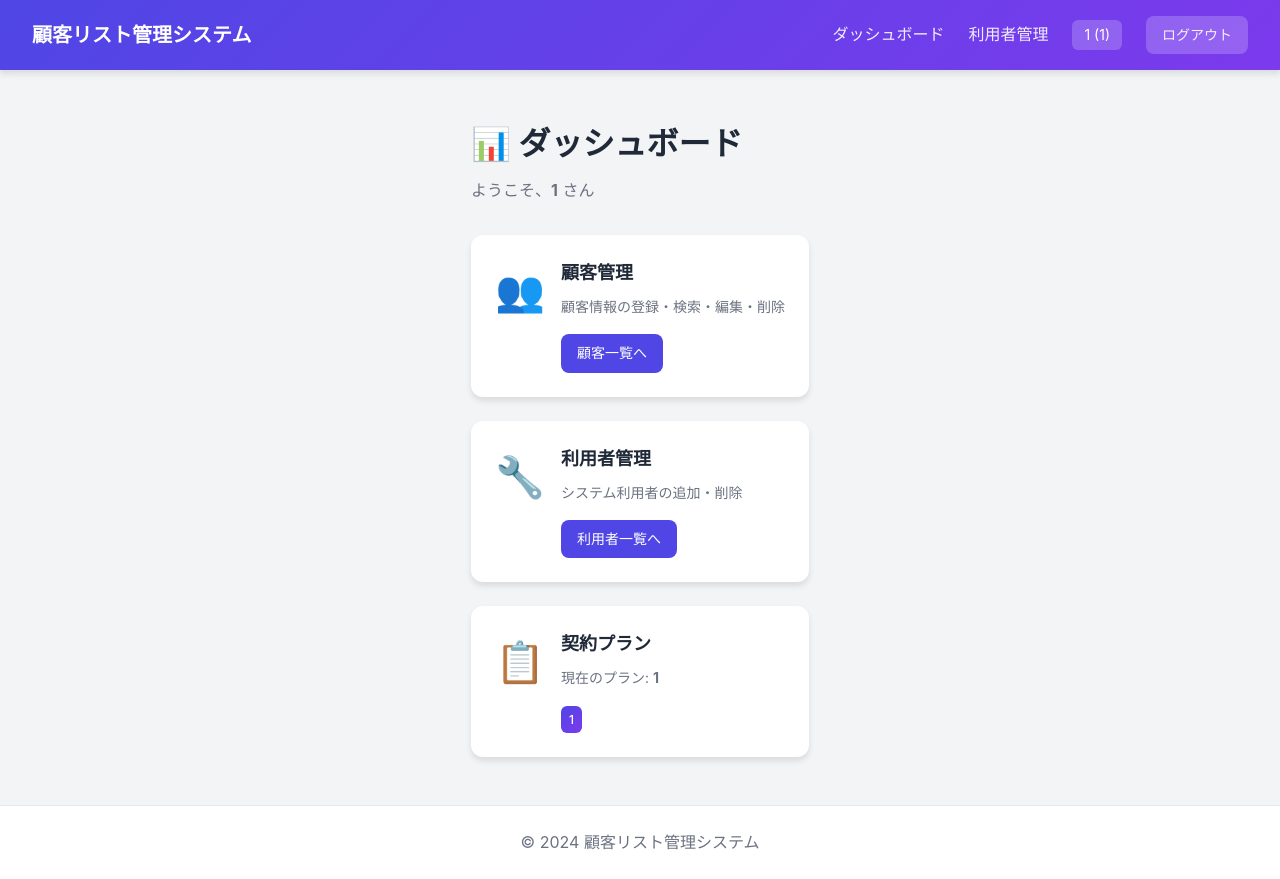
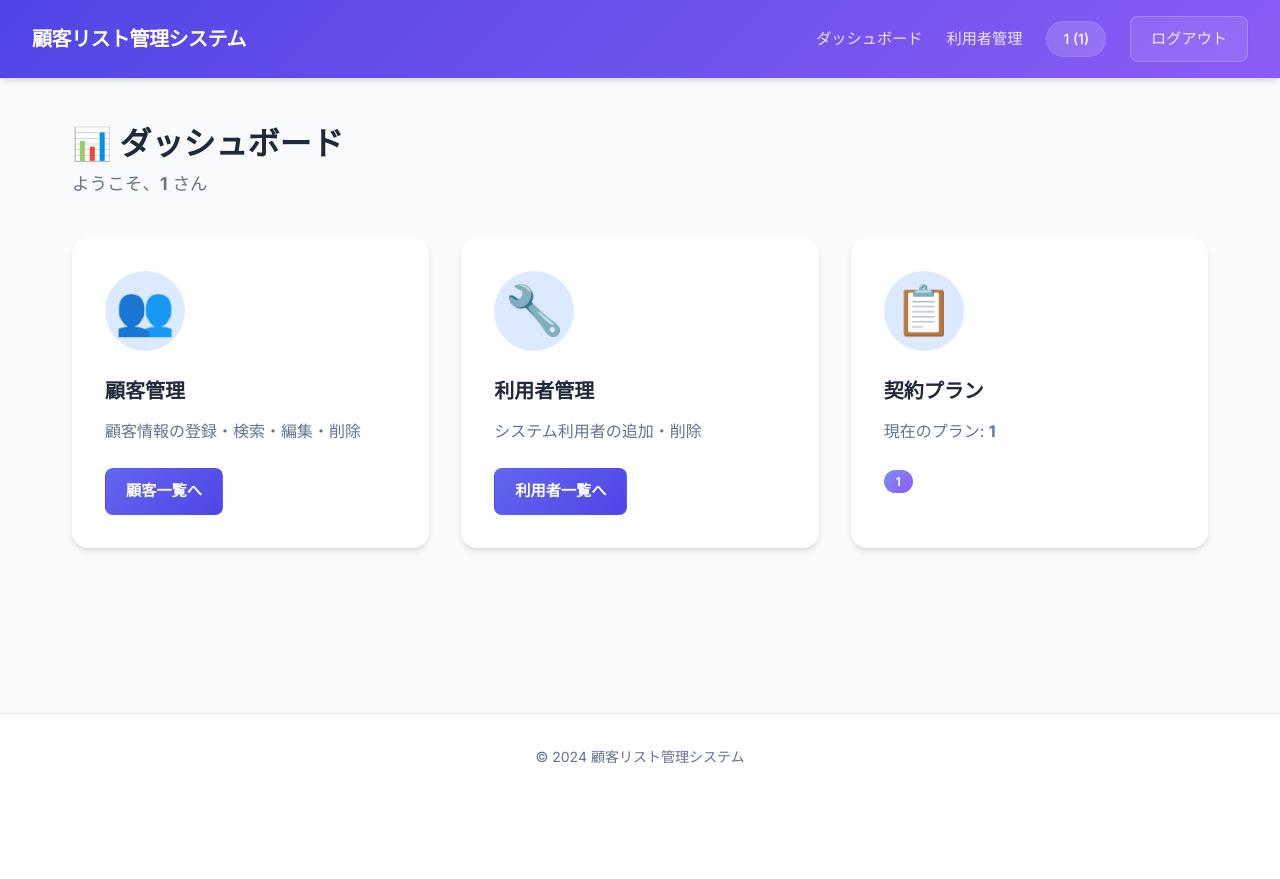
Before and after one commit to ToshiharuZZ/cuslist, a Flask app: page / in a window 1280 px wide. After the commit the page ends 764 px from the top, so only its background shows below. Run offline with Flask 3, Linux system fonts and the light colour scheme; the visitor is signed in with stand-in values (Sample User, id 1); parts of the project's set-up code (start-up, migrations or seed data) failed here and were passed over.

Commit message:
Phase 5: Refinement - UI/UX改善とセキュリティ強化完了
実装内容:
- CSRFトークン実装 (Flask-WTF)
- デザインシステム刷新 (Vanilla CSS, Inter Font)
- プレミアムUIテーマ適用 (Indigo/Slate)
- アニメーションとフィードバック改善

Reviewed-by: Reviewer Agent

```diff
--- a/app/static/css/style.css
+++ b/app/static/css/style.css
@@ -1,33 +1,72 @@
 /* ==========================================
    顧客リスト管理システム - スタイルシート
+   Theme: Modern & Premium
    ========================================== */
 
 /* CSS変数（カラーパレット） */
 :root {
-    --primary-color: #4f46e5;
-    --primary-hover: #4338ca;
-    --secondary-color: #6b7280;
+    /* プライマリカラー: 深みのあるインディゴ〜紫のグラデーション用 */
+    --primary-color: #6366f1;
+    /* Indigo 500 */
+    --primary-dark: #4f46e5;
+    /* Indigo 600 */
+    --primary-light: #818cf8;
+    /* Indigo 400 */
+    --accent-color: #8b5cf6;
+    /* Violet 500 */
+
+    /* セカンダリカラー */
+    --secondary-color: #64748b;
+    /* Slate 500 */
+    --secondary-dark: #475569;
+    /* Slate 600 */
+
+    /* 状態カラー */
     --success-color: #10b981;
+    /* Emerald 500 */
+    --success-bg: #d1fae5;
+    --success-text: #065f46;
+
     --danger-color: #ef4444;
+    /* Red 500 */
+    --danger-bg: #fee2e2;
+    --danger-text: #991b1b;
+
     --warning-color: #f59e0b;
+    /* Amber 500 */
+    --warning-bg: #fef3c7;
+    --warning-text: #92400e;
+
     --info-color: #3b82f6;
+    /* Blue 500 */
+    --info-bg: #dbeafe;
+    --info-text: #1e40af;
 
-    --bg-color: #f3f4f6;
+    /* ベースカラー */
+    --bg-color: #f8fafc;
+    /* Slate 50 */
     --card-bg: #ffffff;
-    --text-color: #1f2937;
-    --text-muted: #6b7280;
-    --border-color: #e5e7eb;
+    --text-main: #1e293b;
+    /* Slate 800 */
+    --text-muted: #64748b;
+    /* Slate 500 */
+    --border-color: #e2e8f0;
+    /* Slate 200 */
 
-    --shadow-sm: 0 1px 2px rgba(0, 0, 0, 0.05);
-    --shadow-md: 0 4px 6px rgba(0, 0, 0, 0.1);
-    --shadow-lg: 0 10px 15px rgba(0, 0, 0, 0.1);
+    /* シャドウ - ソフトで深みのある影 */
+    --shadow-sm: 0 1px 2px 0 rgba(0, 0, 0, 0.05);
+    --shadow-md: 0 4px 6px -1px rgba(0, 0, 0, 0.1), 0 2px 4px -1px rgba(0, 0, 0, 0.06);
+    --shadow-lg: 0 10px 15px -3px rgba(0, 0, 0, 0.1), 0 4px 6px -2px rgba(0, 0, 0, 0.05);
+    --shadow-xl: 0 20px 25px -5px rgba(0, 0, 0, 0.1), 0 10px 10px -5px rgba(0, 0, 0, 0.04);
 
+    /* 角丸 */
     --radius-sm: 0.375rem;
     --radius-md: 0.5rem;
-    --radius-lg: 0.75rem;
+    --radius-lg: 1rem;
+    --radius-xl: 1.5rem;
 }
 
-/* リセット */
+/* リセット & 基本設定 */
 *,
 *::before,
 *::after {
@@ -37,24 +76,33 @@
 }
 
 body {
-    font-family: -apple-system, BlinkMacSystemFont, 'Segoe UI', Roboto, 'Helvetica Neue', Arial, sans-serif;
+    font-family: 'Inter', -apple-system, BlinkMacSystemFont, 'Segoe UI', Roboto, sans-serif;
     background-color: var(--bg-color);
-    color: var(--text-color);
+    color: var(--text-main);
     line-height: 1.6;
     min-height: 100vh;
     display: flex;
     flex-direction: column;
+    -webkit-font-smoothing: antialiased;
 }
 
-/* ナビゲーションバー */
+a {
+    transition: color 0.2s ease;
+}
+
+/* ナビゲーションバー - グラスモーフィズム風 */
 .navbar {
-    background: linear-gradient(135deg, var(--primary-color), #7c3aed);
+    background: linear-gradient(135deg, var(--primary-dark), var(--accent-color));
     color: white;
     padding: 1rem 2rem;
     display: flex;
     justify-content: space-between;
     align-items: center;
     box-shadow: var(--shadow-md);
+    position: sticky;
+    top: 0;
+    z-index: 100;
+    backdrop-filter: blur(10px);
 }
 
 .navbar-brand a {
@@ -62,6 +110,10 @@
     text-decoration: none;
     font-size: 1.25rem;
     font-weight: 700;
+    letter-spacing: -0.025em;
+    display: flex;
+    align-items: center;
+    gap: 0.5rem;
 }
 
 .navbar-menu {
@@ -71,37 +123,51 @@
 }
 
 .navbar-menu a {
-    color: rgba(255, 255, 255, 0.9);
+    color: rgba(255, 255, 255, 0.85);
     text-decoration: none;
-    transition: color 0.2s;
+    font-weight: 500;
+    font-size: 0.95rem;
 }
 
 .navbar-menu a:hover {
     color: white;
+    text-shadow: 0 0 10px rgba(255, 255, 255, 0.3);
 }
 
 .user-info {
-    background: rgba(255, 255, 255, 0.2);
-    padding: 0.25rem 0.75rem;
-    border-radius: var(--radius-sm);
+    background: rgba(255, 255, 255, 0.15);
+    padding: 0.35rem 1rem;
+    border-radius: 9999px;
+    /* Pill shape */
     font-size: 0.875rem;
+    font-weight: 500;
+    border: 1px solid rgba(255, 255, 255, 0.1);
 }
 
-/* コンテナ */
+/* メインコンテナ */
 .container {
     max-width: 1200px;
+    width: 100%;
     margin: 0 auto;
-    padding: 2rem;
+    padding: 2.5rem 2rem;
     flex: 1;
+    animation: fadeIn 0.5s ease-out;
 }
 
-/* カード */
+/* カードデザイン */
 .card {
     background: var(--card-bg);
     border-radius: var(--radius-lg);
+    box-shadow: var(--shadow-sm);
+    padding: 2rem;
+    margin-bottom: 2rem;
+    border: 1px solid rgba(255, 255, 255, 0.5);
+    transition: transform 0.3s ease, box-shadow 0.3s ease;
+}
+
+.card:hover {
     box-shadow: var(--shadow-md);
-    padding: 1.5rem;
-    margin-bottom: 1.5rem;
+    border-color: var(--border-color);
 }
 
 /* ページヘッダー */
@@ -109,93 +175,119 @@
     display: flex;
     justify-content: space-between;
     align-items: center;
-    margin-bottom: 1.5rem;
+    margin-bottom: 2rem;
+    padding-bottom: 1rem;
+    border-bottom: 1px solid var(--border-color);
 }
 
 .page-header h1 {
-    font-size: 1.75rem;
-    font-weight: 700;
+    font-size: 1.875rem;
+    font-weight: 800;
+    letter-spacing: -0.025em;
+    color: var(--text-main);
+    background: linear-gradient(135deg, var(--primary-dark), var(--accent-color));
+    -webkit-background-clip: text;
+    background-clip: text;
+    -webkit-text-fill-color: transparent;
 }
 
 /* ボタン */
 .btn {
-    display: inline-block;
-    padding: 0.5rem 1rem;
-    font-size: 0.875rem;
-    font-weight: 500;
+    display: inline-flex;
+    align-items: center;
+    justify-content: center;
+    padding: 0.625rem 1.25rem;
+    font-size: 0.95rem;
+    font-weight: 600;
     text-decoration: none;
-    border: none;
+    border: 1px solid transparent;
     border-radius: var(--radius-md);
     cursor: pointer;
-    transition: all 0.2s;
+    transition: all 0.2s cubic-bezier(0.4, 0, 0.2, 1);
+    box-shadow: var(--shadow-sm);
+}
+
+.btn:active {
+    transform: translateY(1px);
 }
 
 .btn-primary {
-    background: var(--primary-color);
+    background: linear-gradient(135deg, var(--primary-color), var(--primary-dark));
     color: white;
 }
 
 .btn-primary:hover {
-    background: var(--primary-hover);
+    box-shadow: 0 4px 12px rgba(99, 102, 241, 0.3);
+    transform: translateY(-1px);
 }
 
 .btn-secondary {
-    background: var(--secondary-color);
-    color: white;
+    background: white;
+    color: var(--secondary-dark);
+    border-color: var(--border-color);
 }
 
 .btn-secondary:hover {
-    background: #5b6370;
+    background: var(--bg-color);
+    border-color: var(--secondary-color);
+    color: var(--text-main);
 }
 
 .btn-danger {
-    background: var(--danger-color);
+    background: linear-gradient(135deg, var(--danger-color), #dc2626);
     color: white;
 }
 
 .btn-danger:hover {
-    background: #dc2626;
+    box-shadow: 0 4px 12px rgba(239, 68, 68, 0.3);
+    transform: translateY(-1px);
 }
 
 .btn-sm {
-    padding: 0.25rem 0.5rem;
-    font-size: 0.75rem;
+    padding: 0.35rem 0.75rem;
+    font-size: 0.8rem;
 }
 
 .btn-block {
-    display: block;
+    display: flex;
     width: 100%;
 }
 
 .btn-logout {
-    background: rgba(255, 255, 255, 0.2);
+    background: rgba(255, 255, 255, 0.1);
     color: white;
+    border: 1px solid rgba(255, 255, 255, 0.2);
 }
 
 .btn-logout:hover {
-    background: rgba(255, 255, 255, 0.3);
+    background: rgba(255, 255, 255, 0.2);
+    transform: translateY(-1px);
 }
 
-/* フォーム */
+/* フォーム要素 */
 .form-group {
-    margin-bottom: 1rem;
+    margin-bottom: 1.5rem;
 }
 
 .form-group label {
     display: block;
     margin-bottom: 0.5rem;
-    font-weight: 500;
+    font-weight: 600;
+    color: var(--text-main);
+    font-size: 0.95rem;
 }
 
 .form-group input,
 .form-group select,
 .form-group textarea {
     width: 100%;
-    padding: 0.75rem;
+    padding: 0.75rem 1rem;
     border: 1px solid var(--border-color);
     border-radius: var(--radius-md);
     font-size: 1rem;
-    transition: border-color 0.2s, box-shadow 0.2s;
+    transition: all 0.2s;
+    background-color: #fff;
+    font-family: inherit;
 }
 
 .form-group input:focus,
@@ -203,94 +295,128 @@
 .form-group textarea:focus {
     outline: none;
     border-color: var(--primary-color);
-    box-shadow: 0 0 0 3px rgba(79, 70, 229, 0.1);
+    box-shadow: 0 0 0 3px rgba(99, 102, 241, 0.15);
+}
+
+.form-group input::placeholder {
+    color: #cbd5e1;
 }
 
 .required {
     color: var(--danger-color);
+    margin-left: 0.25rem;
 }
 
 .form-actions {
     display: flex;
-    gap: 0.75rem;
-    margin-top: 1.5rem;
+    gap: 1rem;
+    margin-top: 2rem;
+    padding-top: 1.5rem;
+    border-top: 1px solid var(--border-color);
 }
 
-/* テーブル */
+/* テーブルデザイン */
 .table {
     width: 100%;
-    border-collapse: collapse;
-}
-
-.table th,
-.table td {
-    padding: 0.75rem;
-    text-align: left;
-    border-bottom: 1px solid var(--border-color);
+    border-collapse: separate;
+    border-spacing: 0;
 }
 
 .table th {
+    padding: 1rem;
+    background: var(--bg-color);
+    color: var(--text-muted);
     font-weight: 600;
-    background: var(--bg-color);
+    font-size: 0.875rem;
+    text-transform: uppercase;
+    letter-spacing: 0.05em;
+    border-bottom: 2px solid var(--border-color);
+    text-align: left;
+}
+
+.table td {
+    padding: 1rem;
+    border-bottom: 1px solid var(--border-color);
+    color: var(--text-main);
+    vertical-align: middle;
+}
+
+.table tr:last-child td {
+    border-bottom: none;
+}
+
+.table tbody tr {
+    transition: background-color 0.2s;
 }
 
 .table tbody tr:hover {
-    background: var(--bg-color);
+    background-color: #f1f5f9;
 }
 
-/* バッジ */
+/* バッジスタイル */
 .badge {
-    display: inline-block;
-    padding: 0.25rem 0.5rem;
+    display: inline-flex;
+    align-items: center;
+    padding: 0.25rem 0.75rem;
     font-size: 0.75rem;
-    font-weight: 500;
-    border-radius: var(--radius-sm);
+    font-weight: 600;
+    border-radius: 9999px;
+    line-height: 1.25;
 }
 
 .badge-admin {
-    background: #fef3c7;
-    color: #92400e;
+    background: var(--warning-bg);
+    color: var(--warning-text);
 }
 
 .badge-user {
-    background: #dbeafe;
-    color: #1e40af;
+    background: var(--info-bg);
+    color: var(--info-text);
 }
 
 .badge-plan {
-    background: linear-gradient(135deg, var(--primary-color), #7c3aed);
+    background: linear-gradient(135deg, var(--primary-light), var(--accent-color));
     color: white;
 }
 
-/* アラート */
+.badge-limit-reached {
+    background: var(--danger-color);
+    color: white;
+}
+
+/* アラート/フラッシュメッセージ */
 .alert {
-    padding: 1rem;
+    padding: 1rem 1.5rem;
     border-radius: var(--radius-md);
-    margin-bottom: 1rem;
+    margin-bottom: 1.5rem;
+    display: flex;
+    align-items: center;
+    border: 1px solid transparent;
+    animation: slideInDown 0.4s ease-out;
 }
 
 .alert-success {
-    background: #d1fae5;
-    color: #065f46;
-    border: 1px solid #a7f3d0;
+    background-color: var(--success-bg);
+    border-color: #a7f3d0;
+    color: var(--success-text);
 }
 
 .alert-danger {
-    background: #fee2e2;
-    color: #991b1b;
-    border: 1px solid #fecaca;
+    background-color: var(--danger-bg);
+    border-color: #fecaca;
+    color: var(--danger-text);
 }
 
 .alert-warning {
-    background: #fef3c7;
-    color: #92400e;
-    border: 1px solid #fde68a;
+    background-color: var(--warning-bg);
+    border-color: #fde68a;
+    color: var(--warning-text);
 }
 
 .alert-info {
-    background: #dbeafe;
-    color: #1e40af;
-    border: 1px solid #bfdbfe;
+    background-color: var(--info-bg);
+    border-color: #bfdbfe;
+    color: var(--info-text);
 }
 
 /* ログイン画面 */
@@ -298,108 +424,169 @@
     display: flex;
     justify-content: center;
     align-items: center;
-    min-height: calc(100vh - 200px);
+    min-height: calc(100vh - 160px);
+    padding: 2rem;
 }
 
 .login-card {
     background: var(--card-bg);
-    padding: 2.5rem;
-    border-radius: var(--radius-lg);
-    box-shadow: var(--shadow-lg);
+    padding: 3rem;
+    border-radius: var(--radius-xl);
+    box-shadow: var(--shadow-xl);
     width: 100%;
-    max-width: 400px;
+    max-width: 420px;
+    border: 1px solid rgba(255, 255, 255, 0.8);
 }
 
 .login-title {
-    font-size: 1.75rem;
-    font-weight: 700;
+    font-size: 2rem;
+    font-weight: 800;
     text-align: center;
     margin-bottom: 0.5rem;
+    background: linear-gradient(135deg, var(--primary-dark), var(--accent-color));
+    -webkit-background-clip: text;
+    background-clip: text;
+    -webkit-text-fill-color: transparent;
 }
 
 .login-subtitle {
     text-align: center;
     color: var(--text-muted);
-    margin-bottom: 2rem;
-}
-
-.login-form .btn {
-    margin-top: 1rem;
+    margin-bottom: 2.5rem;
+    font-size: 0.95rem;
 }
 
 /* ダッシュボード */
-.dashboard {
-    padding: 1rem 0;
-}
-
-.dashboard h1 {
-    font-size: 2rem;
-    margin-bottom: 0.5rem;
-}
-
 .welcome-message {
     color: var(--text-muted);
-    margin-bottom: 2rem;
+    margin-bottom: 2.5rem;
+    font-size: 1.1rem;
 }
 
 .dashboard-cards {
     display: grid;
-    grid-template-columns: repeat(auto-fit, minmax(300px, 1fr));
-    gap: 1.5rem;
+    grid-template-columns: repeat(auto-fit, minmax(320px, 1fr));
+    gap: 2rem;
 }
 
 .dashboard-card {
-    background: var(--card-bg);
+    background: white;
+    padding: 2rem;
     border-radius: var(--radius-lg);
     box-shadow: var(--shadow-md);
-    padding: 1.5rem;
     display: flex;
-    gap: 1rem;
-    transition: transform 0.2s, box-shadow 0.2s;
+    flex-direction: column;
+    align-items: flex-start;
+    transition: all 0.3s cubic-bezier(0.4, 0, 0.2, 1);
+    position: relative;
+    overflow: hidden;
+    border: 1px solid transparent;
+}
+
+.dashboard-card::before {
+    content: '';
+    position: absolute;
+    top: 0;
+    left: 0;
+    width: 100%;
+    height: 4px;
+    background: linear-gradient(90deg, var(--primary-color), var(--accent-color));
+    opacity: 0;
+    transition: opacity 0.3s;
 }
 
 .dashboard-card:hover {
-    transform: translateY(-2px);
-    box-shadow: var(--shadow-lg);
+    transform: translateY(-5px);
+    box-shadow: var(--shadow-xl);
+    border-color: rgba(99, 102, 241, 0.2);
+}
+
+.dashboard-card:hover::before {
+    opacity: 1;
 }
 
 .dashboard-card-icon {
-    font-size: 2.5rem;
+    font-size: 3rem;
+    margin-bottom: 1.5rem;
+    background: var(--info-bg);
+    width: 5rem;
+    height: 5rem;
+    display: flex;
+    align-items: center;
+    justify-content: center;
+    border-radius: 50%;
 }
 
-.dashboard-card-content h3 {
-    font-size: 1.125rem;
-    margin-bottom: 0.5rem;
+.dashboard-card h3 {
+    font-size: 1.25rem;
+    font-weight: 700;
+    margin-bottom: 0.75rem;
+    color: var(--text-main);
 }
 
-.dashboard-card-content p {
+.dashboard-card p {
     color: var(--text-muted);
-    font-size: 0.875rem;
-    margin-bottom: 1rem;
+    margin-bottom: 1.5rem;
+    flex-grow: 1;
+    line-height: 1.6;
+}
+
+/* 詳細画面 */
+.detail-card {
+    max-width: 800px;
+    margin: 0 auto;
+}
+
+.customer-id {
+    font-family: 'Monaco', 'Consolas', monospace;
+    font-size: 0.85rem;
+    letter-spacing: 0.05em;
 }
 
 /* フッター */
 .footer {
-    background: var(--card-bg);
-    padding: 1.5rem;
+    padding: 2rem;
     text-align: center;
     color: var(--text-muted);
+    font-size: 0.875rem;
     border-top: 1px solid var(--border-color);
     margin-top: auto;
+    background: white;
 }
 
-/* ユーティリティ */
-.text-center {
-    text-align: center;
+/* アニメーション */
+@keyframes fadeIn {
+    from {
+        opacity: 0;
+        transform: translateY(10px);
+    }
+
+    to {
+        opacity: 1;
+        transform: translateY(0);
+    }
 }
 
-.text-muted {
-    color: var(--text-muted);
+@keyframes slideInDown {
+    from {
+        opacity: 0;
+        transform: translateY(-20px);
+    }
+
+    to {
+        opacity: 1;
+        transform: translateY(0);
+    }
 }
 
-/* レスポンシブ */
+/* レスポンシブ対応 */
 @media (max-width: 768px) {
+    .container {
+        padding: 1.5rem 1rem;
+    }
+
     .navbar {
+        padding: 1rem;
         flex-direction: column;
         gap: 1rem;
     }
--- a/app/templates/auth/login.html
+++ b/app/templates/auth/login.html
@@ -9,6 +9,7 @@
         <p class="login-subtitle">顧客リスト管理システムへようこそ</p>
 
         <form method="POST" action="{{ url_for('auth.login') }}" class="login-form">
+            <input type="hidden" name="csrf_token" value="{{ csrf_token() }}">
             <div class="form-group">
                 <label for="user_id">利用者ID</label>
                 <input type="text" id="user_id" name="user_id" required placeholder="利用者IDを入力" autocomplete="username">
--- a/app/templates/auth/register.html
+++ b/app/templates/auth/register.html
@@ -10,6 +10,7 @@
 
 <div class="card">
     <form method="POST" action="{{ url_for('auth.register_user') }}" class="form">
+        <input type="hidden" name="csrf_token" value="{{ csrf_token() }}">
         <div class="form-group">
             <label for="user_id">利用者ID <span class="required">*</span></label>
             <input type="text" id="user_id" name="user_id" required placeholder="例: user001" maxlength="50">
--- a/app/templates/auth/user_list.html
+++ b/app/templates/auth/user_list.html
@@ -38,6 +38,7 @@
                     {% if user.user_id != session.user_id %}
                     <form method="POST" action="{{ url_for('auth.delete_user', user_id=user.user_id) }}"
                         style="display: inline;" onsubmit="return confirm('本当に削除しますか？');">
+                        <input type="hidden" name="csrf_token" value="{{ csrf_token() }}">
                         <button type="submit" class="btn btn-danger btn-sm">削除</button>
                     </form>
                     {% else %}
--- a/app/templates/base.html
+++ b/app/templates/base.html
@@ -1,11 +1,16 @@
 <!DOCTYPE html>
 <html lang="ja">
+
 <head>
     <meta charset="UTF-8">
     <meta name="viewport" content="width=device-width, initial-scale=1.0">
     <title>{% block title %}顧客リスト管理システム{% endblock %}</title>
+    <link rel="preconnect" href="https://fonts.googleapis.com">
+    <link rel="preconnect" href="https://fonts.gstatic.com" crossorigin>
+    <link href="https://fonts.googleapis.com/css2?family=Inter:wght@300;400;500;600;700&display=swap" rel="stylesheet">
     <link rel="stylesheet" href="{{ url_for('static', filename='css/style.css') }}">
 </head>
+
 <body>
     {% if session.user_id %}
     <nav class="navbar">
@@ -41,4 +46,5 @@
         <p>&copy; 2024 顧客リスト管理システム</p>
     </footer>
 </body>
+
 </html>
--- a/app/templates/customer/detail.html
+++ b/app/templates/customer/detail.html
@@ -54,6 +54,7 @@
     <div class="detail-footer">
         <form method="POST" action="{{ url_for('customer.delete', customer_id=customer.customer_id) }}"
             onsubmit="return confirm('本当に削除しますか？');">
+            <input type="hidden" name="csrf_token" value="{{ csrf_token() }}">
             <button type="submit" class="btn btn-danger">この顧客を削除</button>
         </form>
     </div>
--- a/app/templates/customer/form.html
+++ b/app/templates/customer/form.html
@@ -12,6 +12,7 @@
 
 <div class="card">
     <form method="POST" class="form">
+        <input type="hidden" name="csrf_token" value="{{ csrf_token() }}">
         <div class="form-group">
             <label for="name">顧客名 <span class="required">*</span></label>
             <input type="text" id="name" name="name" required value="{{ customer.name if customer else '' }}"
--- a/app/templates/customer/list.html
+++ b/app/templates/customer/list.html
@@ -67,6 +67,7 @@
                         class="btn btn-sm btn-secondary">編集</a>
                     <form method="POST" action="{{ url_for('customer.delete', customer_id=customer.customer_id) }}"
                         style="display: inline;" onsubmit="return confirm('本当に削除しますか？');">
+                        <input type="hidden" name="csrf_token" value="{{ csrf_token() }}">
                         <button type="submit" class="btn btn-sm btn-danger">削除</button>
                     </form>
                 </td>
```
Also changed, not shown: other parts of app/static/css/style.css (+2 -161 lines), app/__init__.py (+8 -0 lines), docs/tasks/phase5_refinement.md (+19 -19 lines), requirements.txt (+19 -2 lines). Lines whose indentation alone changed are shown as unchanged.
